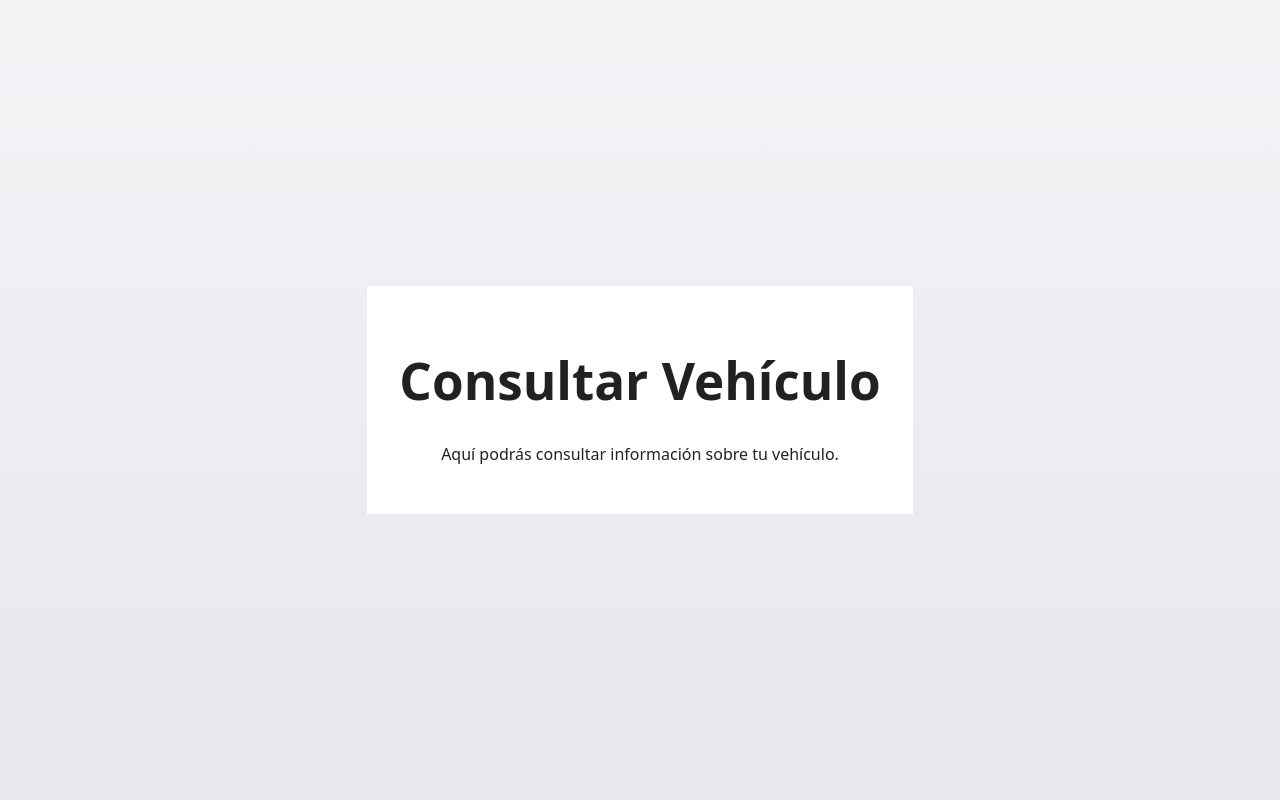
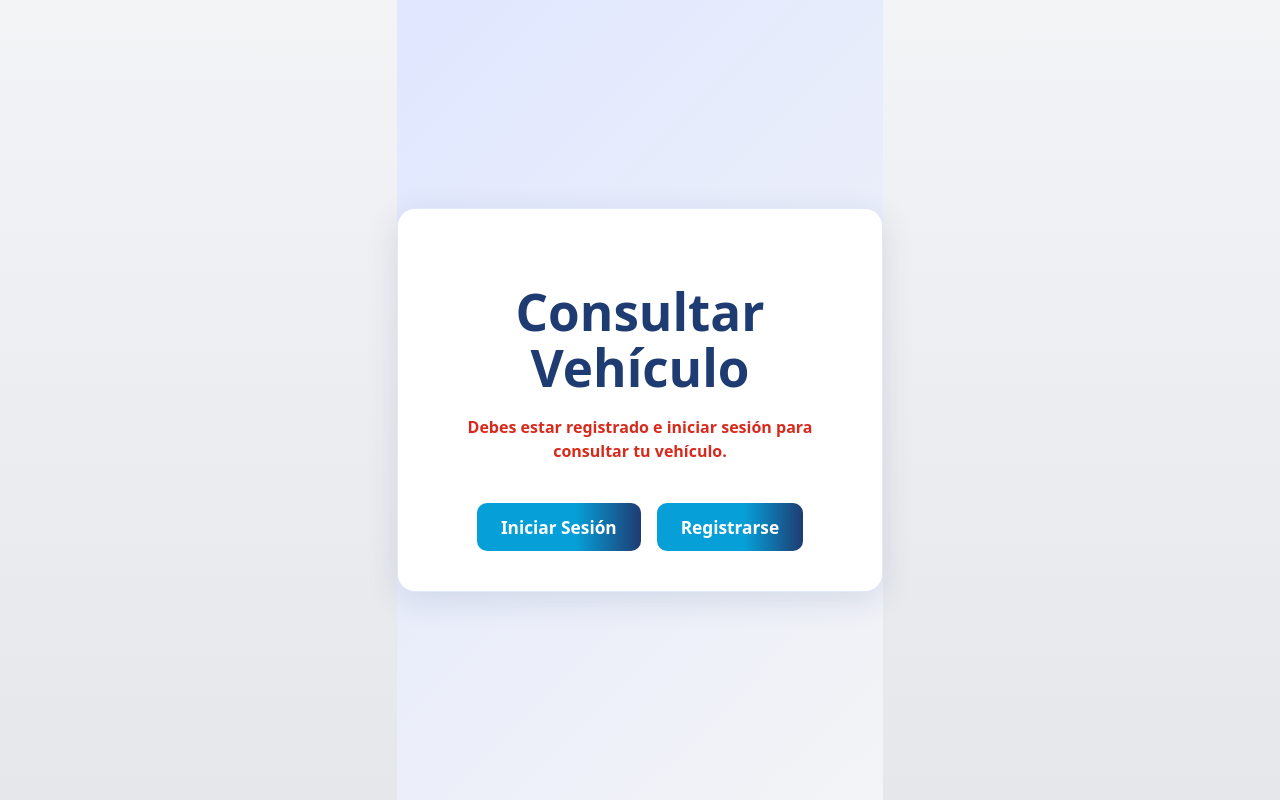
Before and after one commit to alxate/React, a React (Vite) app in the folder React-Alzate/: page /consultar-vehiculo in a window 1280 px wide. Built offline with nearby package versions, Linux system fonts and the light colour scheme.

Commit message:
se creo una interfaz simplona donde antes de consultar la placa debe estar registrado

```diff
--- /dev/null
+++ b/React-Alzate/src/pages/ConsultarVehiculo.css
@@ -0,0 +1,57 @@
+.consultar-bg {
+  min-height: 100vh;
+  background: linear-gradient(135deg, #e0e7ff 0%, #f3f4f6 100%);
+  display: flex;
+  align-items: center;
+  justify-content: center;
+}
+
+.consultar-card {
+  background: #fff;
+  border-radius: 18px;
+  box-shadow: 0 8px 32px rgba(30, 60, 114, 0.13);
+  padding: 2.5rem 2rem;
+  max-width: 420px;
+  width: 100%;
+  text-align: center;
+  border: 1.5px solid #e0e7ff;
+}
+
+.consultar-title {
+  color: #1e3c72;
+  margin-bottom: 1.2rem;
+}
+
+.consultar-input {
+  padding: 0.9rem 1.1rem;
+  border: 1.5px solid #cbd5e1;
+  border-radius: 10px;
+  font-size: 1.08rem;
+  background: #f8fafc;
+  color: #1e293b;
+  margin-bottom: 1rem;
+  width: 80%;
+  outline: none;
+}
+
+.consultar-btn {
+  padding: 0.8rem 1.5rem;
+  background: linear-gradient(90deg, #069fd8 60%, #1e3c72 100%);
+  color: #fff;
+  border: none;
+  border-radius: 10px;
+  font-size: 1.08rem;
+  font-weight: bold;
+  cursor: pointer;
+  margin: 0.5rem 0.5rem 0 0.5rem;
+}
+
+.consultar-btn:hover {
+  background: linear-gradient(90deg, #057bb0 60%, #1e3c72 100%);
+}
+
+.consultar-historial {
+  text-align: left;
+  display: inline-block;
+  margin: 0 auto;
+}
--- a/React-Alzate/src/pages/ConsultarVehiculo.tsx
+++ b/React-Alzate/src/pages/ConsultarVehiculo.tsx
@@ -1,10 +1,102 @@
-import React from "react";
+import React, { useState } from "react";
+import { Link } from "react-router-dom";
+import "./ConsultarVehiculo.css";
 
-const ConsultarVehiculo: React.FC = () => (
-  <div style={{ padding: "2rem", textAlign: "center" }}>
-    <h1>Consultar Vehículo</h1>
-    <p>Aquí podrás consultar información sobre tu vehículo.</p>
-  </div>
-);
+const ConsultarVehiculo: React.FC = () => {
+  // Simulación de usuario autenticado (cámbialo a true para probar)
+  const [isLogged, setIsLogged] = useState(false);
+
+  const [placa, setPlaca] = useState("");
+  const [resultado, setResultado] = useState<any>(null);
+
+  const handleBuscar = (e: React.FormEvent) => {
+    e.preventDefault();
+    setResultado({
+      placa,
+      estado: "En taller",
+      historial: [
+        { fecha: "2025-05-20", servicio: "Cambio de aceite" },
+        { fecha: "2025-04-10", servicio: "Alineación y balanceo" },
+        { fecha: "2025-03-01", servicio: "Revisión general" },
+      ],
+    });
+  };
+
+  const handleDescargar = () => {
+    alert("Descarga de historial (simulada)");
+  };
+
+  const handleContacto = () => {
+    alert("Contacto rápido con el taller (simulado)");
+  };
+
+  return (
+    <div className="consultar-bg">
+      <div className="consultar-card">
+        <h1 className="consultar-title">Consultar Vehículo</h1>
+        {!isLogged ? (
+          <div>
+            <p
+              style={{
+                marginBottom: "2rem",
+                color: "#d72a1c",
+                fontWeight: "bold",
+              }}
+            >
+              Debes estar registrado e iniciar sesión para consultar tu
+              vehículo.
+            </p>
+            <Link to="/login">
+              <button className="consultar-btn">Iniciar Sesión</button>
+            </Link>
+            <Link to="/register">
+              <button className="consultar-btn">Registrarse</button>
+            </Link>
+          </div>
+        ) : (
+          <>
+            <form onSubmit={handleBuscar} style={{ marginBottom: "2rem" }}>
+              <input
+                type="text"
+                placeholder="Ingresa la placa"
+                value={placa}
+                onChange={(e) => setPlaca(e.target.value.toUpperCase())}
+                className="consultar-input"
+                required
+              />
+              <button type="submit" className="consultar-btn">
+                Buscar
+              </button>
+            </form>
+            {resultado && (
+              <div>
+                <h2 style={{ color: "#2a5298" }}>Placa: {resultado.placa}</h2>
+                <p>
+                  Estado actual: <b>{resultado.estado}</b>
+                </p>
+                <h3 style={{ marginTop: "1.5rem" }}>Historial de servicios:</h3>
+                <ul className="consultar-historial">
+                  {resultado.historial.map((item: any, idx: number) => (
+                    <li key={idx}>
+                      {item.fecha}: {item.servicio}
+                    </li>
+                  ))}
+                </ul>
+                <div style={{ marginTop: "1.5rem" }}>
+                  <button onClick={handleDescargar} className="consultar-btn">
+                    Descargar historial
+                  </button>
+                  <button onClick={handleContacto} className="consultar-btn">
+                    Contactar taller
+                  </button>
+                </div>
+              </div>
+            )}
+          </>
+        )}
+      </div>
+    </div>
+  );
+};
 
 export default ConsultarVehiculo;
```
